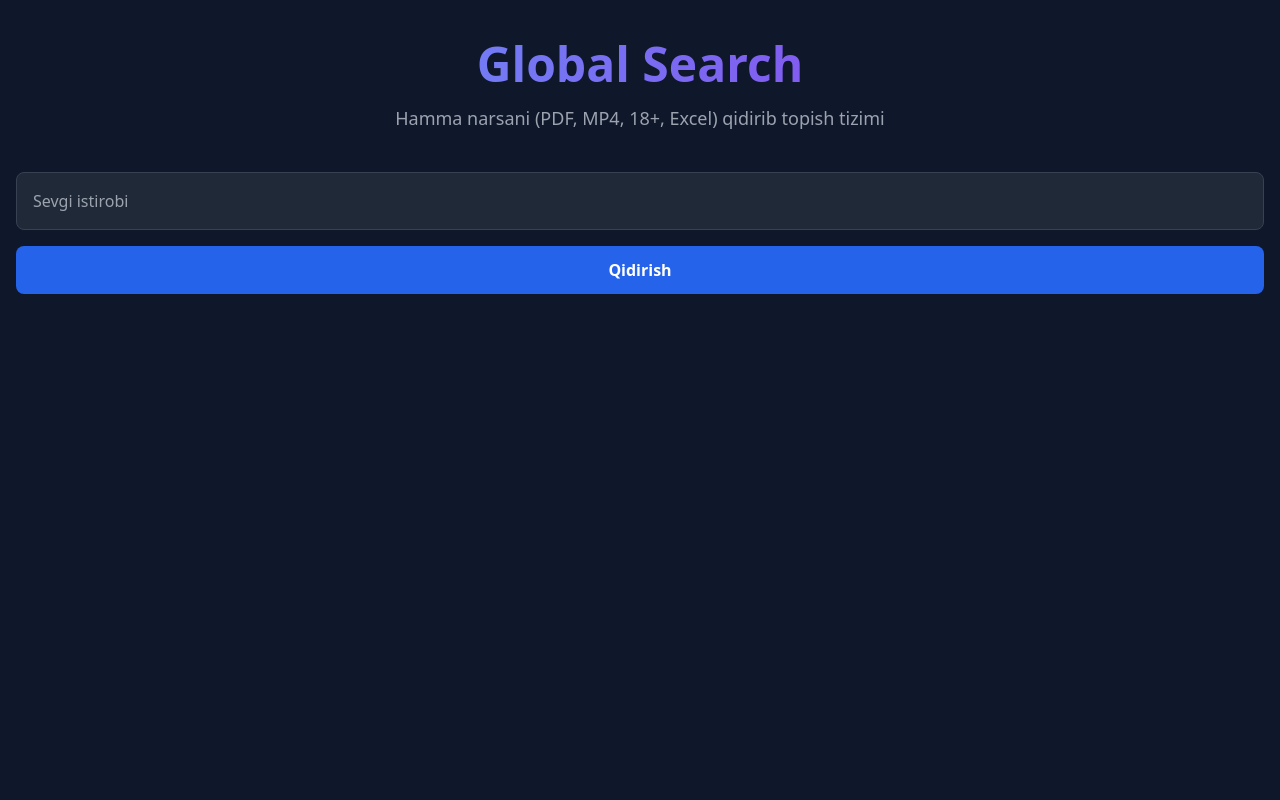
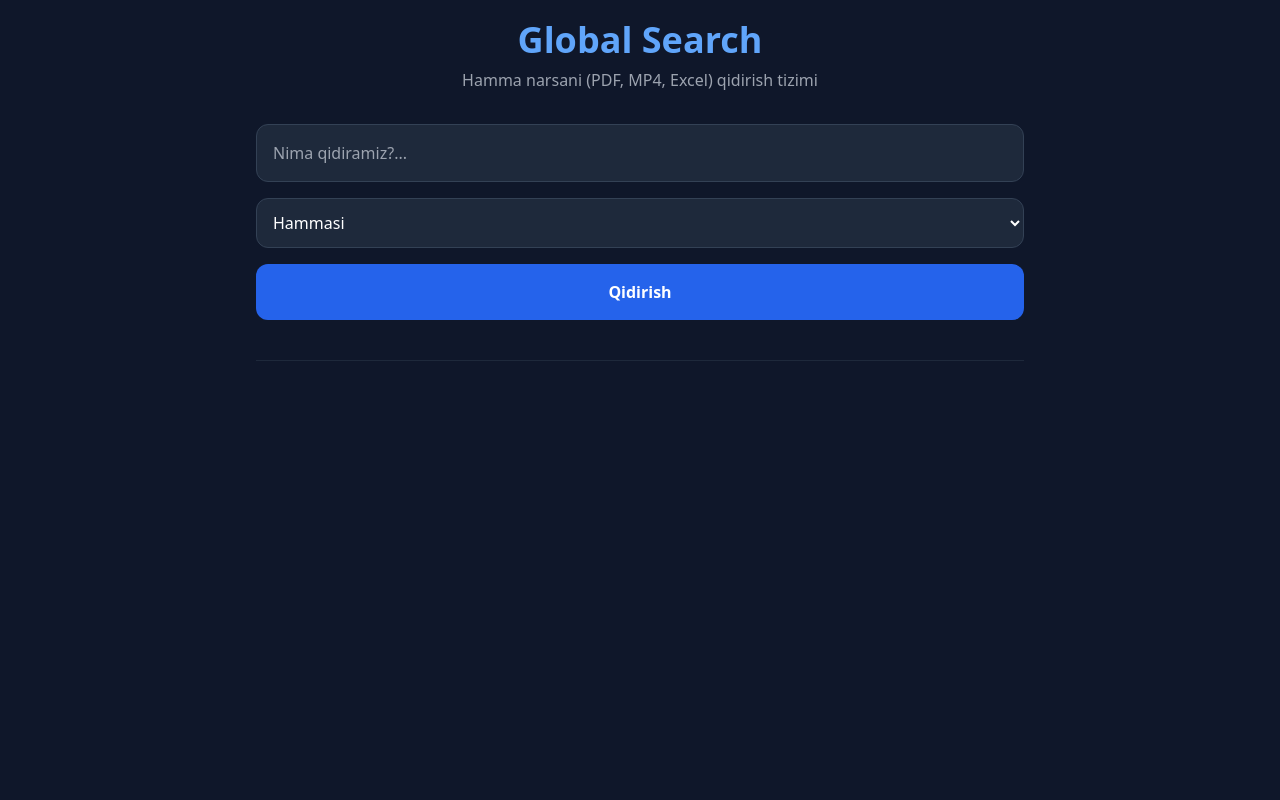
Before and after one commit to Sardor2704/Sayt1, a Flask app: page / in a window 1280 px wide. Run offline with Flask 3, Linux system fonts and the light colour scheme; some libraries are stand-ins or nearby versions.

Commit message:
Update index.html

```diff
--- a/templates/index.html
+++ b/templates/index.html
@@ -3,27 +3,48 @@
 <head>
     <meta charset="UTF-8">
     <meta name="viewport" content="width=device-width, initial-scale=1.0">
-    <title>Global File & Video Search</title>
+    <title>Global Search</title>
     <script src="https://cdn.tailwindcss.com"></script>
-    <style>
-        .video-container { position: relative; padding-bottom: 56.25%; height: 0; overflow: hidden; }
-        .video-container video { position: absolute; top: 0; left: 0; width: 100%; height: 100%; }
-    </style>
 </head>
-<body class="bg-slate-900 text-white min-h-screen">
+<body class="bg-slate-900 text-white min-h-screen p-5">
+    <div class="max-w-3xl mx-auto">
+        <h1 class="text-4xl font-bold text-center text-blue-400 mb-2">Global Search</h1>
+        <p class="text-center text-gray-400 mb-8">Hamma narsani (PDF, MP4, Excel) qidirish tizimi</p>
 
-    <div class="container mx-auto px-4 py-10">
-        <div class="text-center mb-10">
-            <h1 class="text-5xl font-extrabold text-transparent bg-clip-text bg-gradient-to-r from-blue-400 to-purple-600 mb-4">
-                Global Search
-            </h1>
-            <p class="text-gray-400 text-lg">Hamma narsani (PDF, MP4, 18+, Excel) qidirib topish tizimi</p>
+        <form action="/search" method="POST" class="space-y-4">
+            <input type="text" name="query" value="{{ query }}" placeholder="Nima qidiramiz?..."
+                   class="w-full p-4 rounded-xl bg-slate-800 border border-slate-700 focus:ring-2 focus:ring-blue-500 outline-none">
+
+            <select name="type" class="w-full p-3 rounded-xl bg-slate-800 border border-slate-700">
+                <option value="all">Hammasi</option>
+                <option value="pdf">Faqat PDF</option>
+                <option value="video">Faqat Video (MP4/MKV)</option>
+                <option value="word">Faqat Word</option>
+            </select>
+
+            <button type="submit" class="w-full bg-blue-600 hover:bg-blue-700 p-4 rounded-xl font-bold transition">
+                Qidirish
+            </button>
+        </form>
+
+        <hr class="my-10 border-slate-800">
+
+        <div class="results space-y-6">
+            {% if results %}
+                <h2 class="text-xl font-semibold mb-4 text-green-400">Topilgan natijalar:</h2>
+                {% for res in results %}
+                <div class="bg-slate-800 p-5 rounded-2xl border border-slate-700 hover:border-blue-500 transition">
+                    <a href="{{ res.link }}" target="_blank" class="text-xl font-bold text-blue-300 hover:underline">
+                        {{ res.title }}
+                    </a>
+                    <p class="text-gray-400 mt-2 text-sm">{{ res.snippet }}</p>
+                    <p class="text-blue-500 text-xs mt-3 truncate">{{ res.link }}</p>
+                </div>
+                {% endfor %}
+            {% elif query %}
+                <p class="text-center text-red-400">Afsuski, hech nima topilmadi.</p>
+            {% endif %}
         </div>
-
-<form action="/search" method="POST" class="mt-8">
-    <input type="text" name="query" placeholder="Sevgi istirobi"
-           class="w-full p-4 rounded-lg bg-gray-800 text-white border border-gray-700">
-    <button type="submit" class="mt-4 w-full bg-blue-600 p-3 rounded-lg font-bold">
-        Qidirish
-    </button>
-</form>
+    </div>
+</body>
+</html>
```
